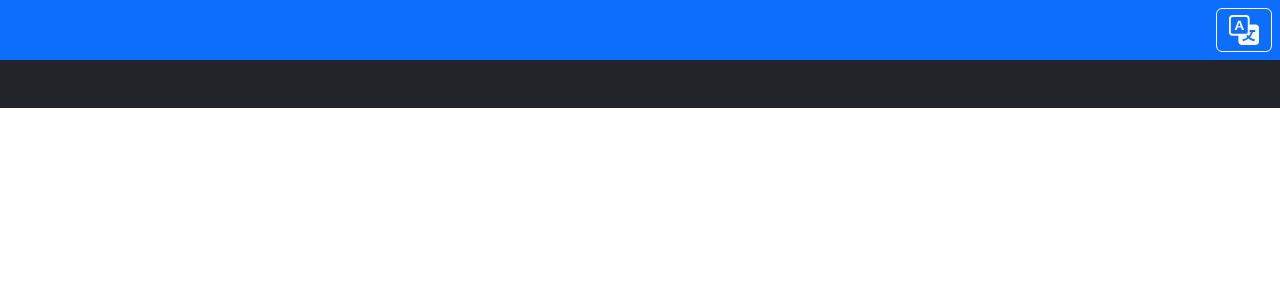
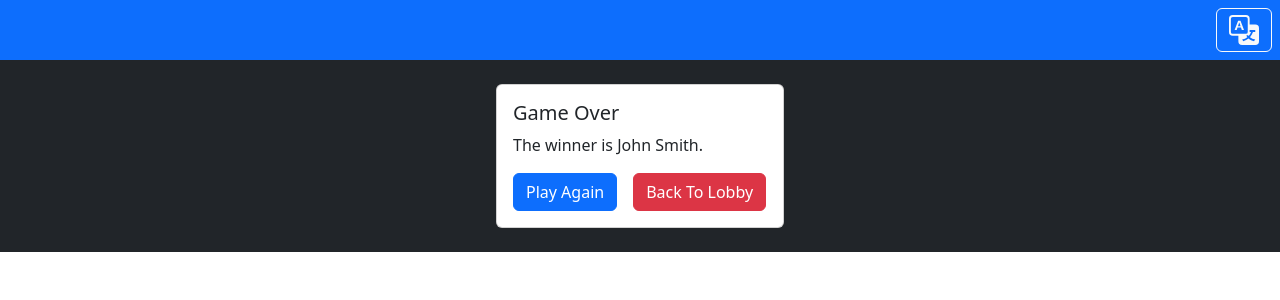
Before and after one commit to rakilovkg/barrel-of-laughter-ui, a React app: page / in a window 1280 px wide. Shown: the top 300 px of the page. Built offline with nearby package versions, Linux system fonts and the light colour scheme; no server answers; the HTML template or start-up script is replaced by a standard one.

Commit message:
Made GameOver screen

```diff
--- a/src/App.jsx
+++ b/src/App.jsx
@@ -2,6 +2,8 @@ import React, { useState, useEffect } from "react";
 import PlayerContext from "./PlayerContext";
 
 import Header from "./components/Header";
+
+import GameOver from "./components/GameOver";
 
 import NameInputPage from "./pages/NameInputPage";
 import LobbyPage from "./pages/LobbyPage";
@@ -52,7 +54,7 @@ export default function App() {
       <div className="h-100 d-flex flex-column bg-dark">
         <Header />
         <div className="flex-grow-1 p-4">
-          { gameContainer }
+          <GameOver />{ /*gameContainer*/ }
         </div>
       </div>
     </PlayerContext.Provider>
--- /dev/null
+++ b/src/components/GameOver.jsx
@@ -0,0 +1,27 @@
+import React from "react";
+
+import { Container, Card, Button } from "react-bootstrap";
+
+const GameOver = () => {
+    const winners = ["John Smith"];
+    return (
+        <Container className="d-flex justify-content-center">
+            <Card style={{ width: '18rem' }}>
+                <Card.Body>
+                    <Card.Title>Game Over</Card.Title>
+                    <Card.Text>
+                        {
+                          winners.length == 1 ?
+                            `The winner is ${winners[0]}.` :
+                            `The winners are: ${winners.join(", ")}`
+                        }
+                    </Card.Text>
+                    <Button variant="primary" className="me-3">Play Again</Button>
+                    <Button variant="danger">Back To Lobby</Button>
+                </Card.Body>
+            </Card>
+        </Container>
+    );
+};
+
+export default GameOver;
--- a/src/pages/GamePage.jsx
+++ b/src/pages/GamePage.jsx
@@ -12,6 +12,7 @@ import {
   Badge
 } from "react-bootstrap";
 import { BsPersonFill, BsList, BsClock } from "react-icons/bs";
+import GameOver from "../components/GameOver";
 
 export default function GamePage({ state, setState, tr }) {
   const [activeTab, setActiveTab] = useState("your");
@@ -69,7 +70,9 @@ export default function GamePage({ state, setState, tr }) {
       });
     };
 
-    if (state.lobby.state != "game_over") {
+    if (true /* state.lobby.state == "game_over" */) {
+      return <GameOver />;
+    } else {
       clearTimeout(timerIdRef.current);
       timerIdRef.current = setTimeout(onSecondPassed, 1000);
     }
```
